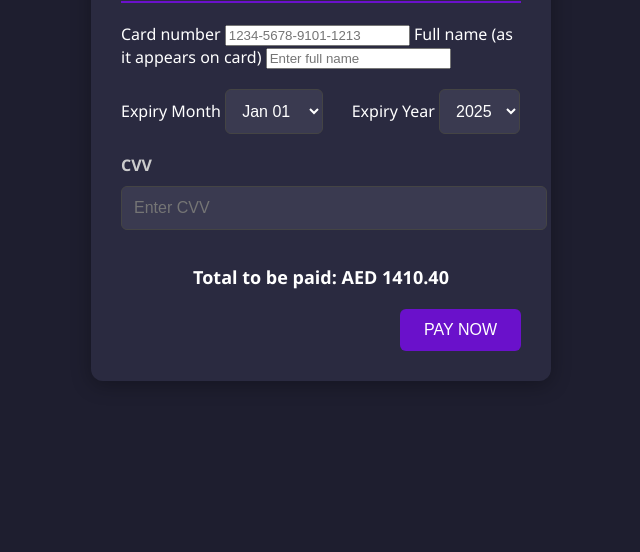
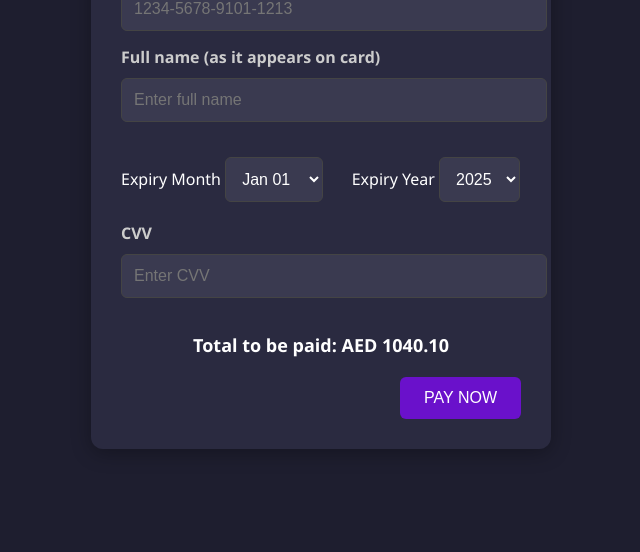
Before and after one commit to Franklinx25/pay.link.now, a plain HTML site: page index.html in a window 1280 px wide. Shown: the part 248-800 px from the top of the page, without its empty margins (319-959 px from the left). Drawn offline with Linux system fonts and the light colour scheme.

Commit message:
Update index.html

```diff
--- a/index.html
+++ b/index.html
@@ -43,7 +43,7 @@
         .payment-method {
             margin-bottom: 20px;
         }
-        .payment-method label
+        .payment-method label {
             display: block;
             margin-bottom: 10px;
             font-weight: bold;
@@ -183,7 +183,7 @@
                 <input type="text" id="cvv" name="cvv" placeholder="Enter CVV" required>
             </div>
             <div class="total-amount">
-                Total to be paid: AED 1410.40
+                Total to be paid: AED 1040.10
             </div>
             <div class="pay-now-button">
                 <button type="submit">PAY NOW</button>
```
